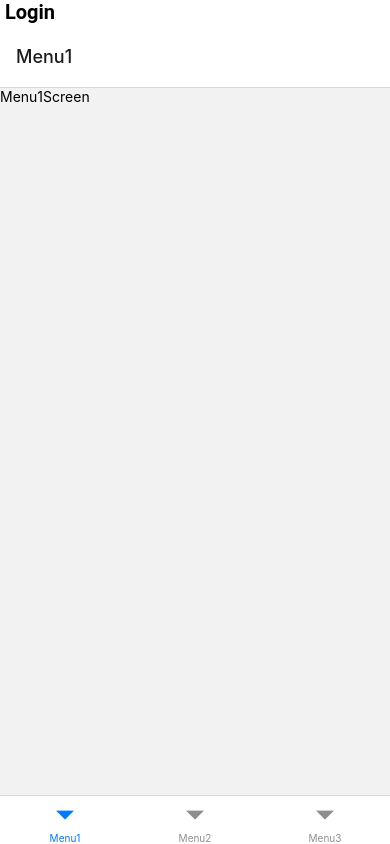
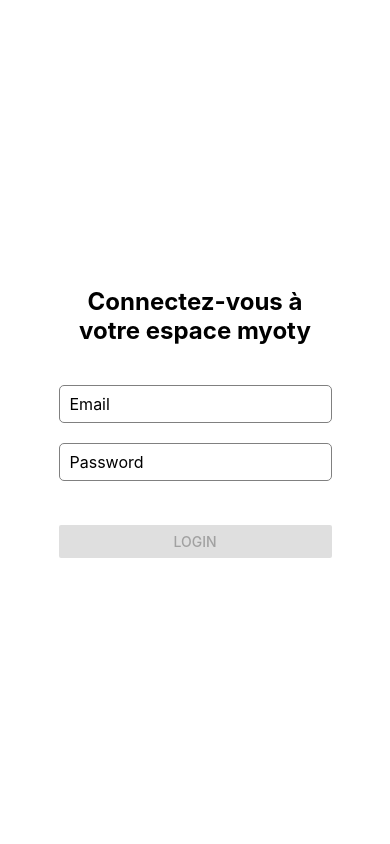
Before and after one commit to JoLrt-dev/akensys-react-native, a React Native app: screen / in a window 390 px wide. Built offline with nearby package versions, Linux system fonts and the light colour scheme.

Commit message:
Complete login component

```diff
--- a/App.js
+++ b/App.js
@@ -1,15 +1,15 @@
 import React, { useState } from "react";
-import { StyleSheet, Text, View } from "react-native";
+import { StyleSheet } from "react-native";
 import { NavigationContainer } from "@react-navigation/native";
 import AppNavigator from "./navigation/AppNavigator";
 import LoginScreen from "./screens/LoginScreen";
 
 export default function App() {
   return (
-    <NavigationContainer>
-      <LoginScreen />
-      <AppNavigator />
-    </NavigationContainer>
+    // <NavigationContainer>
+    <LoginScreen />
+    //   <AppNavigator />
+    // </NavigationContainer>
   );
 }
 
--- a/package.json
+++ b/package.json
@@ -11,6 +11,7 @@
   "dependencies": {
     "@react-navigation/bottom-tabs": "^6.5.20",
     "@react-navigation/native": "^6.1.17",
+    "axios": "^1.6.8",
     "expo": "~50.0.14",
     "expo-status-bar": "~1.11.1",
     "react": "18.2.0",
--- a/screens/LoginScreen.js
+++ b/screens/LoginScreen.js
@@ -1,18 +1,105 @@
-import { StyleSheet, Text, View } from "react-native";
-import React from "react";
+import React, { useState } from "react";
+import {
+  Button,
+  Dimensions,
+  SafeAreaView,
+  StyleSheet,
+  Text,
+  TextInput,
+  View,
+} from "react-native";
+import Toast from "react-native-toast-message";
+import axios from "axios";
+
+// TODO: Ne pas oublier d'importer la méthode onLogin de App.js pour gérer la redirection si user loggé
 
 export default function LoginScreen() {
+  const [email, setEmail] = useState("");
+  const [password, setPassword] = useState("");
+  const [isDisabled, setIsDisabled] = useState(true);
+
+  const handleInputChange = (email, password) => {
+    setIsDisabled(email === "" || password === "");
+  };
+
+  const handleLogin = async () => {
+    try {
+      const response = await axios.post(
+        "https://api.myoty.com/api/login_connect",
+        { username: email, password: password }
+      );
+      if (response.status !== 200) {
+        throw new Error("Identifiants invalides");
+      }
+      const token = response.data.token;
+      // TODO:Appel de la fonction onLogin avec le token
+    } catch (error) {
+      console.error("Erreur lors de la connexion : ", error.message);
+      // Gerer les erreurs de connexion ici
+    }
+  };
+
   return (
-    <View>
-      <Text style={styles.h1}> Login </Text>
-    </View>
+    <SafeAreaView style={styles.container}>
+      <View style={styles.formContainer}>
+        <Text style={styles.title}>Connectez-vous à votre espace myoty</Text>
+        <TextInput
+          style={[styles.input, { alignSelf: "center" }]} // Ajouter alignSelf: 'center'
+          placeholder="Email"
+          value={email}
+          onChangeText={(text) => {
+            setEmail(text);
+            handleInputChange(text, password);
+          }}
+          keyboardType="email-address"
+        />
+        <TextInput
+          style={[styles.input, { alignSelf: "center" }]} // Ajouter alignSelf: 'center'
+          placeholder="Password"
+          value={password}
+          onChangeText={(text) => {
+            setPassword(text);
+            handleInputChange(email, text);
+          }}
+          secureTextEntry
+        />
+        <View style={styles.buttonContainer}>
+          <Button title="Login" onPress={handleLogin} disabled={isDisabled} />
+        </View>
+      </View>
+    </SafeAreaView>
   );
 }
 
+const windowWidth = Dimensions.get("window").width;
+
 const styles = StyleSheet.create({
-  h1: {
-    fontFamily: "Roboto",
-    fontSize: 20,
+  container: {
+    flex: 1,
+    alignItems: "center",
+    justifyContent: "center",
+    paddingHorizontal: 20,
+  },
+  formContainer: {
+    width: windowWidth * 0.7,
+  },
+  title: {
+    fontSize: 24,
     fontWeight: "bold",
+    marginBottom: 40,
+    textAlign: "center",
+  },
+  input: {
+    borderWidth: 1,
+    borderColor: "gray",
+    borderRadius: 5,
+    paddingHorizontal: 10,
+    paddingVertical: 8,
+    marginBottom: 20,
+    fontSize: 16,
+    width: "100%",
+  },
+  buttonContainer: {
+    marginTop: 24,
   },
 });
```
Also changed, not shown: 1 other file (tests, documents, lock files or other folders).
